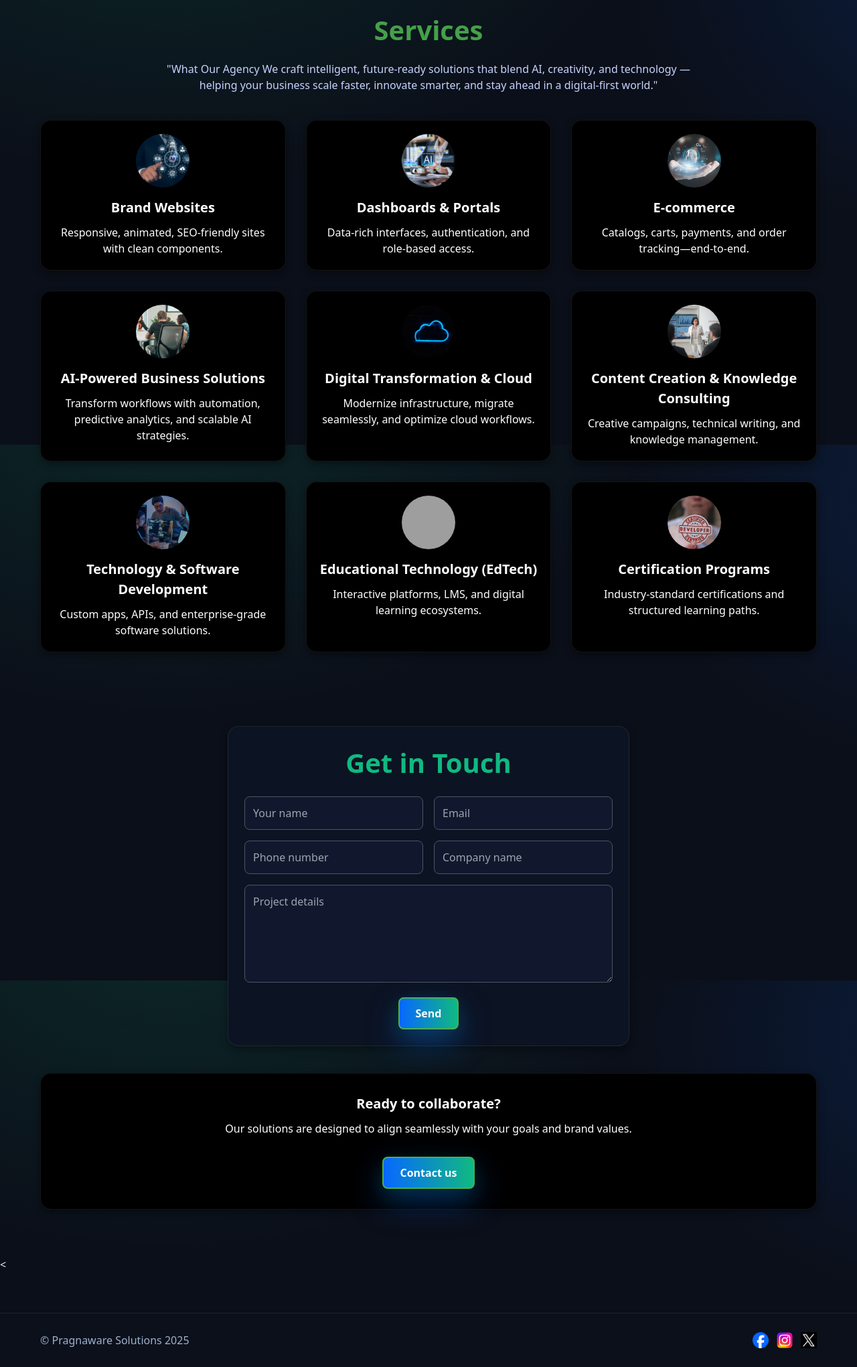
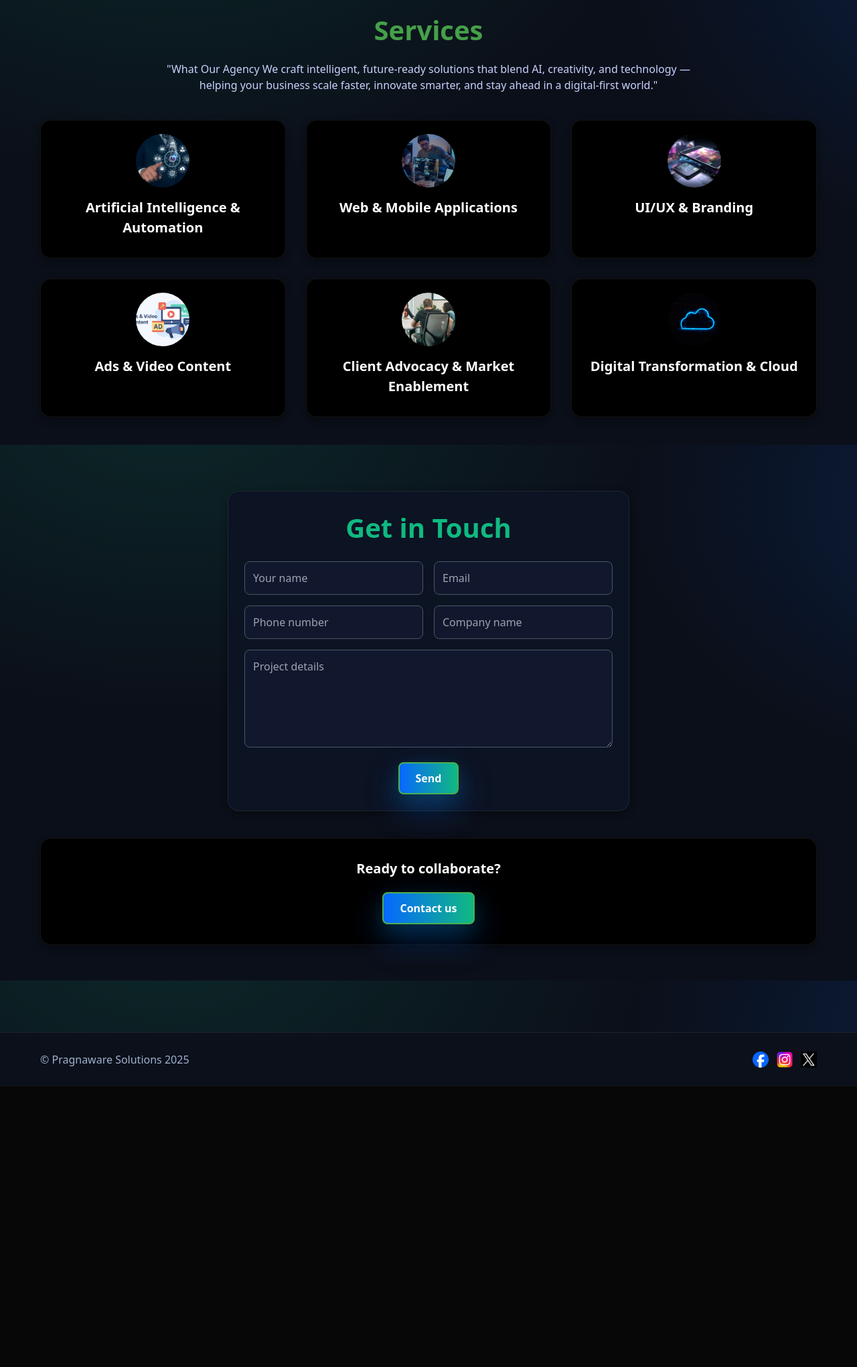
Before and after one commit to thrisha234/pragnaware_site, a Flask app: page /services in a window 1280 px wide. Shown: the part 136-2177 px from the top of the page at 67% size. After the commit the page ends 1758 px from the top, so only its background shows below. Run offline with Flask 3, Linux system fonts and the light colour scheme; some libraries are stand-ins or nearby versions; grey boxes are pictures that could not be loaded.

Commit message:
Updated index, services, about pages, CSS and images

```diff
--- a/static/css/style.css
+++ b/static/css/style.css
@@ -254,3 +254,64 @@ body {
   background-color: #4caf50;
   color: white;
 }
+#cookiebanner {
+  box-sizing: border-box;
+  background-color: rgb(36,36,39);
+  opacity: 0.95;
+  width: 100%;
+  padding: 25px 40px;
+  position: fixed;
+  z-index: 2147483645;
+  bottom: -800px;
+  left: 0;
+}
+
+#cookiebanner .c-header {
+  text-transform: uppercase;
+  color: #fff;
+  font-weight: bold;
+  margin-bottom: 4px;
+}
+
+#cookiebanner p.c-message {
+  font-size: 14px;
+  color: #bbb;
+}
+
+#cookiebanner a.c-button {
+  border-radius: 4px;
+  background-color: #fff;
+  border: 1px solid #ddd;
+  padding: 12px 40px;
+  text-decoration: none;
+  display: inline-block;
+  margin-top: 10px;
+  color: #333;
+  font-size: 16px;
+  transition: .2s;
+}
+
+#cookiebanner a.c-button:hover {
+  background-color: #f8f8f8;
+}
+/* Cookie Banner */
+#cookie-banner {
+  position: fixed;
+  bottom: 0;
+  left: 0;
+  width: 100%;
+  background: #0a0a0a;
+  color: white;
+  padding: 12px 20px;
+  box-shadow: 0 -2px 10px rgba(0,0,0,0.2);
+  font-family: Arial, sans-serif;
+  display: flex;
+  justify-content: center;
+  z-index: 9999;
+  height: 65px; /* fixed banner height */
+}
+
+/* Footer fix */
+.site-footer {
+  margin-bottom: 80px; /* push footer up above cookie banner */
+}
--- a/templates/base.html
+++ b/templates/base.html
@@ -98,7 +98,7 @@
 
     {% block content %}{% endblock %}
 
-    <<footer class="site-footer">
+    <footer class="site-footer">
   <div class="footer-inner flex items-center justify-between gap-4 flex-wrap">
     <!-- Copyright -->
     <div>© {{ COMPANY_NAME }} {{ 2025 }}</div>
--- a/templates/services.html
+++ b/templates/services.html
@@ -13,69 +13,134 @@
 
 
   <div class="grid-3">
+<style>
+  .card p {
+    display: none; /* hide content initially */
+    margin-top: 10px;
+    font-size: 14px;
+    line-height: 1.6;
+  }
 
-    <!-- 1: Brand Websites -->
-    <div class="card" data-reveal>
-      <img src="{{ url_for('static', filename='assets/images/2.jpg') }}" alt="Brand Websites">
-      <h3>Brand Websites</h3>
-      <p>Responsive, animated, SEO-friendly sites with clean components.</p>
-    </div>
+  .card.active p {
+    display: block; /* show when active */
+    animation: fadeIn 0.3s ease-in-out;
+  }
 
-    <!-- 2: Dashboards & Portals -->
-    <div class="card" data-reveal>
-      <img src="{{ url_for('static', filename='assets/images/4.jpg') }}" alt="Dashboards">
-      <h3>Dashboards & Portals</h3>
-      <p>Data-rich interfaces, authentication, and role-based access.</p>
-    </div>
+  .card {
+    cursor: pointer;
+    transition: all 0.3s ease;
+  }
 
-    <!-- 3: E-commerce -->
-    <div class="card" data-reveal>
-      <img src="{{ url_for('static', filename='assets/images/7.jpg') }}" alt="E-commerce">
-      <h3>E-commerce</h3>
-      <p>Catalogs, carts, payments, and order tracking—end-to-end.</p>
-    </div>
+  .card:hover {
+    transform: scale(1.02);
+  }
 
-    <!-- 4: AI Business Solutions -->
-    <div class="card" data-reveal>
-      <img src="{{ url_for('static', filename='assets/images/sld 1.jpg') }}" alt="AI Solutions">
-      <h3>AI-Powered Business Solutions</h3>
-      <p>Transform workflows with automation, predictive analytics, and scalable AI strategies.</p>
-    </div>
+  @keyframes fadeIn {
+    from { opacity: 0; transform: translateY(-5px); }
+    to { opacity: 1; transform: translateY(0); }
+  }
+</style>
+<style>
+  .card p {
+    font-size: 14px;
+    color: #ccc;
+    line-height: 1.8;
+    text-align: left;          /* Align everything neatly to the left */
+    margin: 0;
+    padding-left: 5px;         /* Small padding for neatness */
+  }
 
-    <!-- 5: Digital Transformation -->
-    <div class="card" data-reveal>
-      <img src="{{ url_for('static', filename='assets/images/sld 2.jpg') }}" alt="Digital Transformation">
-      <h3>Digital Transformation & Cloud</h3>
-      <p>Modernize infrastructure, migrate seamlessly, and optimize cloud workflows.</p>
-    </div>
+  /* Optional: ensure emojis align with text properly */
+  .card p br {
+    content: "";
+    display: block;
+    margin-bottom: 6px;       /* space between lines */
+  }
+</style>
 
-    <!-- 6: Content Creation -->
-    <div class="card" data-reveal>
-      <img src="{{ url_for('static', filename='assets/images/sld 4.jpg') }}" alt="Content Creation">
-      <h3>Content Creation & Knowledge Consulting</h3>
-      <p>Creative campaigns, technical writing, and knowledge management.</p>
-    </div>
+<!-- 1: Artificial Intelligence & Automation -->
+<div class="card" data-reveal onclick="toggleCard(this)">
+  <img src="{{ url_for('static', filename='assets/images/2.jpg') }}" alt="AI & Automation">
+  <h3>Artificial Intelligence & Automation</h3>
+  <p>
+    🎙️ IVIN (Interactive Voice Intelligence Nexus) – voice-first engagement platform.<br>
+    🤖 NLP-driven chatbots, voice assistants, and text analytics.<br>
+    📊 Predictive analytics & BI dashboards.<br>
+    ⚙️ AI & RPA-powered process automation.
+  </p>
+</div>
 
-    <!-- 7: Technology Development -->
-    <div class="card" data-reveal>
-      <img src="{{ url_for('static', filename='assets/images/sld 5.png') }}" alt="Software Development">
-      <h3>Technology & Software Development</h3>
-      <p>Custom apps, APIs, and enterprise-grade software solutions.</p>
-    </div>
+<!-- 2: Web & Mobile Applications -->
+<div class="card" data-reveal onclick="toggleCard(this)">
+  <img src="{{ url_for('static', filename='assets/images/sld 5.png') }}" alt="Web & Mobile">
+  <h3>Web & Mobile Applications</h3>
+  <p>
+    💻 Custom enterprise & SME-focused web development.<br>
+    📱 Mobile apps for iOS, Android & cross-platform (Flutter/React Native).<br>
+    🛒 Scalable e-commerce platforms.<br>
+    🔗 API-first integrations.
+  </p>
+</div>
 
-    <!-- 8: EdTech -->
-    <div class="card" data-reveal>
-      <img src="{{ url_for('static', filename='assets/images/sld 6.jpg') }}" alt="EdTech">
-      <h3>Educational Technology (EdTech)</h3>
-      <p>Interactive platforms, LMS, and digital learning ecosystems.</p>
-    </div>
+<!-- 3: UI/UX & Branding -->
+<div class="card" data-reveal onclick="toggleCard(this)">
+  <img src="{{ url_for('static', filename='assets/images/uiux.jpg') }}" alt="UI/UX & Branding">
+  <h3>UI/UX & Branding</h3>
+  <p>
+    🖌️ User-first interface design.<br>
+    🌟 Branding & storytelling strategies.<br>
+    🎯 Creative digital-first campaigns.<br>
+    🔍 Experience mapping & usability testing.
+  </p>
+</div>
 
-    <!-- 9: Certification -->
-    <div class="card" data-reveal>
-      <img src="{{ url_for('static', filename='assets/images/sld 7.jpg') }}" alt="Certification">
-      <h3>Certification Programs</h3>
-      <p>Industry-standard certifications and structured learning paths.</p>
-    </div>
+<!-- 4: Ads & Video Content -->
+<div class="card" data-reveal onclick="toggleCard(this)">
+  <img src="{{ url_for('static', filename='assets/images/ads.png') }}" alt="Ads & Video">
+  <h3>Ads & Video Content</h3>
+  <p>
+    🎥 AI-powered video creation for brands.<br>
+    🌍 Domestic & global creative ad campaigns.<br>
+    📢 Explainer & product videos.<br>
+    📈 Digital marketing assets for engagement.
+  </p>
+</div>
+
+<!-- 5: Client Advocacy & Market Enablement -->
+<div class="card" data-reveal onclick="toggleCard(this)">
+  <img src="{{ url_for('static', filename='assets/images/sld 1.jpg') }}" alt="Client Advocacy">
+  <h3>Client Advocacy & Market Enablement</h3>
+  <p>
+    🏢 On-ground engagement in domestic markets (Coimbatore, Erode, etc.).<br>
+    🔧 Bridging customer requirements with technical solutions.<br>
+    📌 Tailored digital strategies for SMEs & enterprises.<br>
+    🤝 Long-term partnership building with trust & transparency.
+  </p>
+</div>
+
+<!-- 6: Digital Transformation & Cloud -->
+<div class="card" data-reveal onclick="toggleCard(this)">
+  <img src="{{ url_for('static', filename='assets/images/sld 2.jpg') }}" alt="Digital Transformation">
+  <h3>Digital Transformation & Cloud</h3>
+  <p>
+    ☁️ Modernize infrastructure with cloud-first strategies.<br>
+    🚀 Seamless cloud migration for enterprises.<br>
+    ⚡ Optimized workflows with automation.<br>
+    🔮 Future-ready digital ecosystems.
+  </p>
+</div>
+
+
+<script>
+  function toggleCard(card) {
+    // Close all other cards
+    document.querySelectorAll('.card').forEach(c => {
+      if (c !== card) c.classList.remove('active');
+    });
+    // Toggle current one
+    card.classList.toggle('active');
+  }
+</script>
 
   </div>
 </section>
```
Also changed, not shown: templates/about.html (+7 -7 lines), templates/index.html (+9 -9 lines), static/assets/images/Deivam-Ramathevar.jpg (added), static/assets/images/Selvakumar-Baskaran.jpg (added), static/assets/images/ads.png (added), static/assets/images/barath.jpg, static/assets/images/sanjay.jpg, static/assets/images/thrisha.jpg, static/assets/images/uiux.jpg (added).
